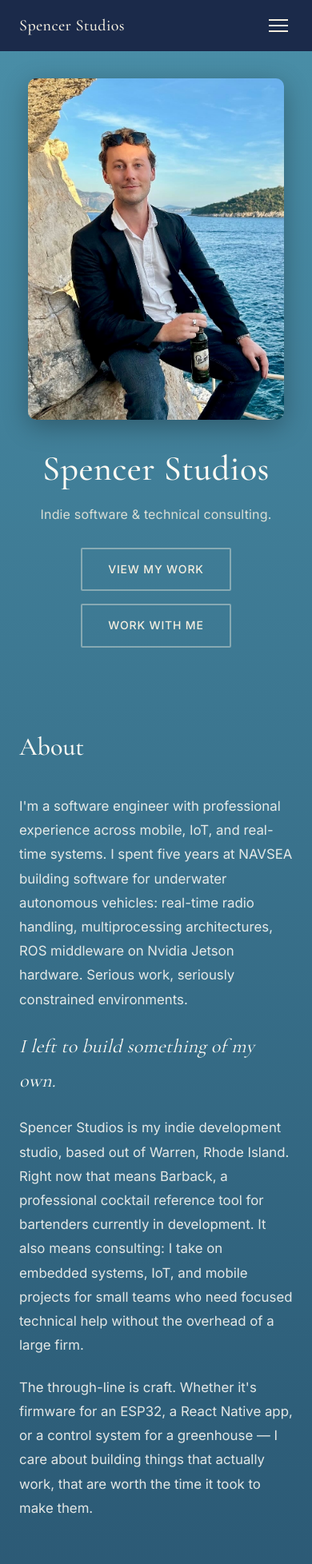
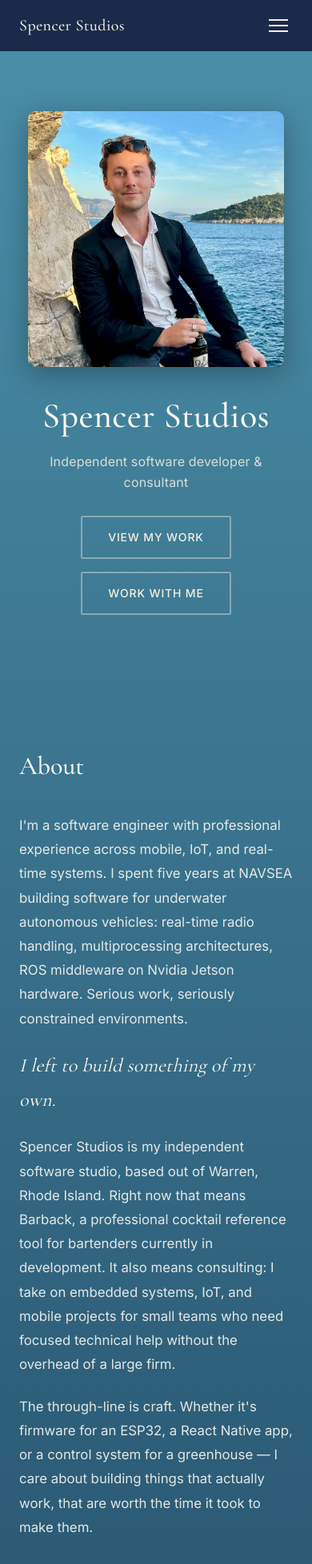
Before and after one commit to atreyu-s/SpencerStudiosWebsite, a React (Vite) app: page / in a window 390 px wide. Shown: the top 1956 px of the page at 80% size. Built offline with nearby package versions, Linux system fonts and the light colour scheme.

Commit message:
Update copy and mobile hero layout - Swap 'indie' for 'independent' throughout - Remove period from hero tagline - Mobile hero: square photo crop, more top padding - More space above About section on mobile

```diff
--- a/src/components/About.css
+++ b/src/components/About.css
@@ -37,6 +37,6 @@
 
 @media (max-width: 768px) {
   .about {
-    padding: 72px 24px;
+    padding: 96px 24px 72px;
   }
 }
--- a/src/components/About.jsx
+++ b/src/components/About.jsx
@@ -14,7 +14,7 @@
           </p>
           <p>I left to build something of my own.</p>
           <p>
-            Spencer Studios is my indie development studio, based out of Warren, Rhode Island.
+            Spencer Studios is my independent software studio, based out of Warren, Rhode Island.
             Right now that means Barback, a professional cocktail reference tool for bartenders
             currently in development. It also means consulting: I take on embedded systems, IoT,
             and mobile projects for small teams who need focused technical help without the
--- a/src/components/Hero.css
+++ b/src/components/Hero.css
@@ -108,6 +108,10 @@
     padding-top: 64px;
   }
 
+  .hero-photo {
+    aspect-ratio: 1 / 1;
+  }
+
   .hero-ctas {
     justify-content: center;
   }
--- a/src/components/Hero.jsx
+++ b/src/components/Hero.jsx
@@ -7,7 +7,7 @@
       <div className="hero-inner">
         <div className="hero-text">
           <h1 className="hero-wordmark">Spencer Studios</h1>
-          <p className="hero-tagline">Indie software &amp; technical consulting.</p>
+          <p className="hero-tagline">Independent software developer &amp; consultant</p>
           <div className="hero-ctas">
             <a href="#projects" className="btn btn-primary">View My Work</a>
             <a href="#consulting" className="btn btn-outline">Work With Me</a>
```
